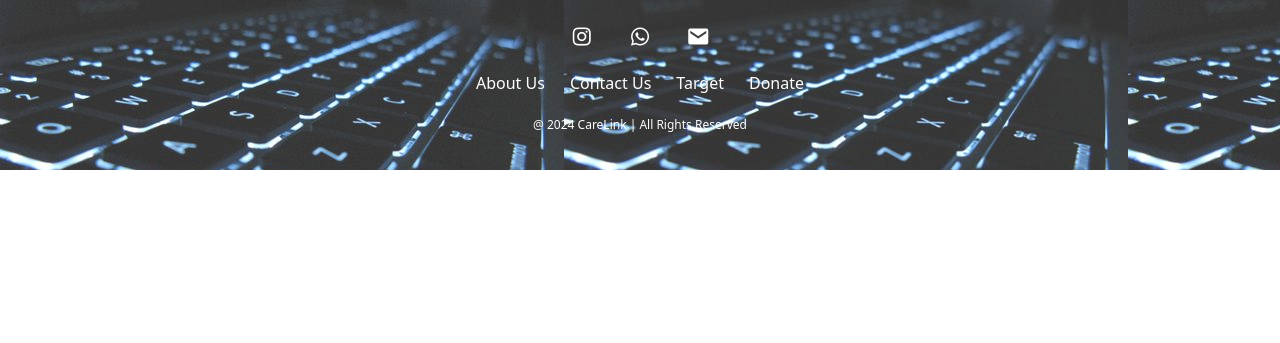
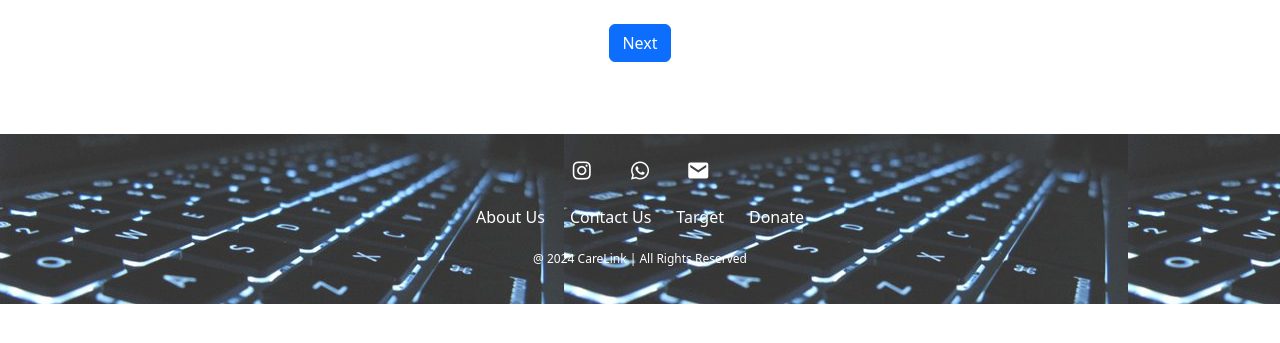
Before and after one commit to Septiarosalia/CareLink, a PHP site: page /data.php in a window 1280 px wide. Shown: the part 146-489 px from the top of the page. Run offline with PHP 8.4, Linux system fonts and the light colour scheme; data that the repository does not hold is empty; some libraries are stand-ins or nearby versions.

Commit message:
data.php

```diff
--- a/User/data.php
+++ b/User/data.php
@@ -151,6 +151,12 @@
   <script src="https://cdn.jsdelivr.net/npm/bootstrap@5.3.3/dist/js/bootstrap.bundle.min.js"></script>
   <script src="https://cdn.jsdelivr.net/npm/bootstrap-table@1.22.6/dist/bootstrap-table.min.js"></script>
 </body>
+
+  <div class="text-center mt-4">
+    <a href="form-donate.php" class="btn btn-primary">Next</a>
+  </div>
+
+  <br><br><br>
 <footer class="footer">
       <div class="social">
           <a href="https://www.instagram.com/septia_rosalia39?igsh=MXM0cjIwbHlla3pkdA%3D%3D&utm_source=qr"><i
```
